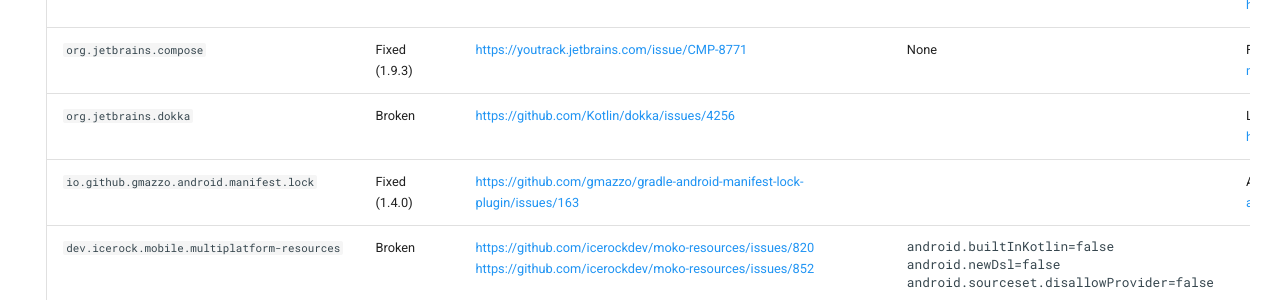
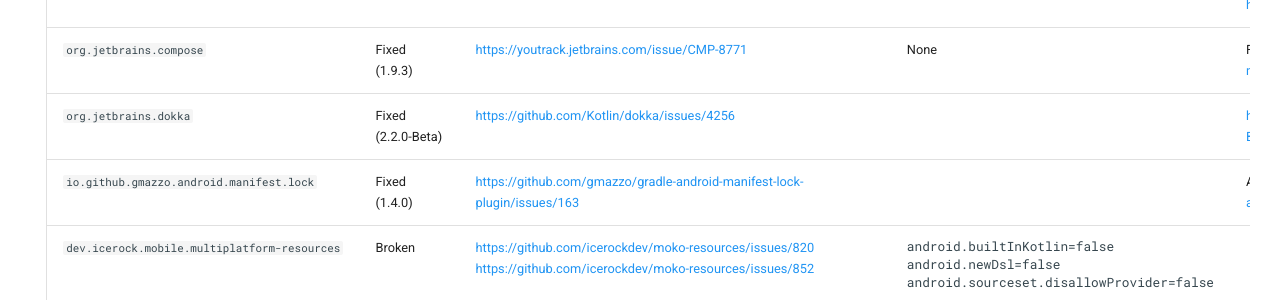
Before and after one commit to pablobaxter/AGP-Plugins-Status, an MkDocs documentation site: the page built from docs/agp-9.0.0.md, in a window 1280 px wide and 900 px high, scrolled down 1743 px. Shown: the part 354-654 px from the top of the window. Built offline with MkDocs 1.6.1 and Material for MkDocs 9.7.7, drawn with Linux system fonts in a browser that asks for light colours; comment, search, counter and statistics services are not loaded.

Commit message:
Update Dokka status

```diff
--- a/docs/agp-9.0.0.md
+++ b/docs/agp-9.0.0.md
@@ -46,7 +46,7 @@
 | `app.cash.sqldelight` | Broken | <pre>https://github.com/sqldelight/sqldelight/issues/5989<br>https://github.com/sqldelight/sqldelight/issues/6078</pre> | <pre>android.newDsl=false<br>android.disallowKotlinSourceSets=false</pre> | Previous ticket tracking this issue: https://github.com/sqldelight/sqldelight/issues/5940 |
 | `app.cash.paparazzi` | Broken | https://github.com/cashapp/paparazzi/issues/2095 | `android.newDsl=false` | Addressed by https://github.com/cashapp/paparazzi/pull/2114 |
 | `org.jetbrains.compose` | Fixed (1.9.3) | https://youtrack.jetbrains.com/issue/CMP-8771 | None | Fixed in https://github.com/JetBrains/compose-multiplatform/pull/5473 |
-| `org.jetbrains.dokka` | Broken | https://github.com/Kotlin/dokka/issues/4256 | | Looks like there will be a fix coming soon: https://github.com/Kotlin/dokka/pull/4231 |
+| `org.jetbrains.dokka` | Fixed (2.2.0-Beta) | https://github.com/Kotlin/dokka/issues/4256 | | https://github.com/Kotlin/dokka/releases/tag/v2.2.0-Beta |
 | `io.github.gmazzo.android.manifest.lock` | Fixed (1.4.0) | https://github.com/gmazzo/gradle-android-manifest-lock-plugin/issues/163 | | Addressed by https://github.com/gmazzo/gradle-android-manifest-lock-plugin/pull/164 |
 | `dev.icerock.mobile.multiplatform-resources` | Broken | https://github.com/icerockdev/moko-resources/issues/820<br>https://github.com/icerockdev/moko-resources/issues/852 | <pre>android.builtInKotlin=false<br>android.newDsl=false<br>android.sourceset.disallowProvider=false</pre> | |
 | `com.mikepenz.aboutlibraries.plugin.android` | Broken | https://github.com/mikepenz/AboutLibraries/issues/1265 | `android.newDsl=false` | |
```
